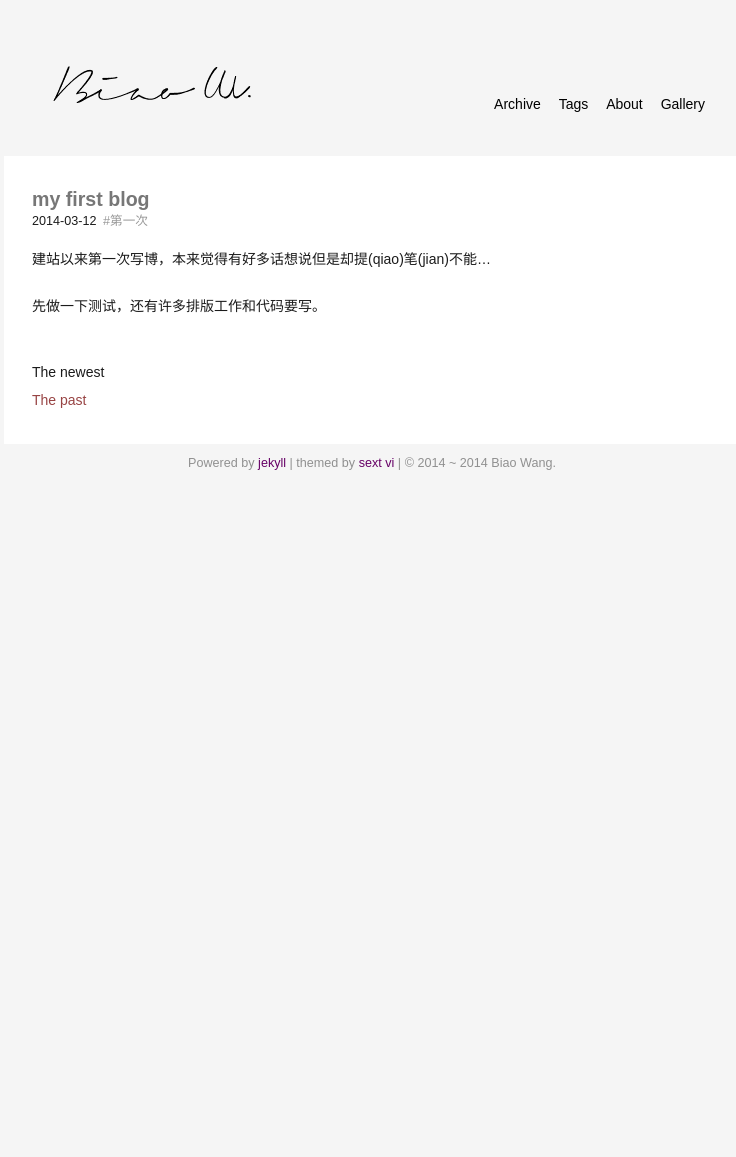
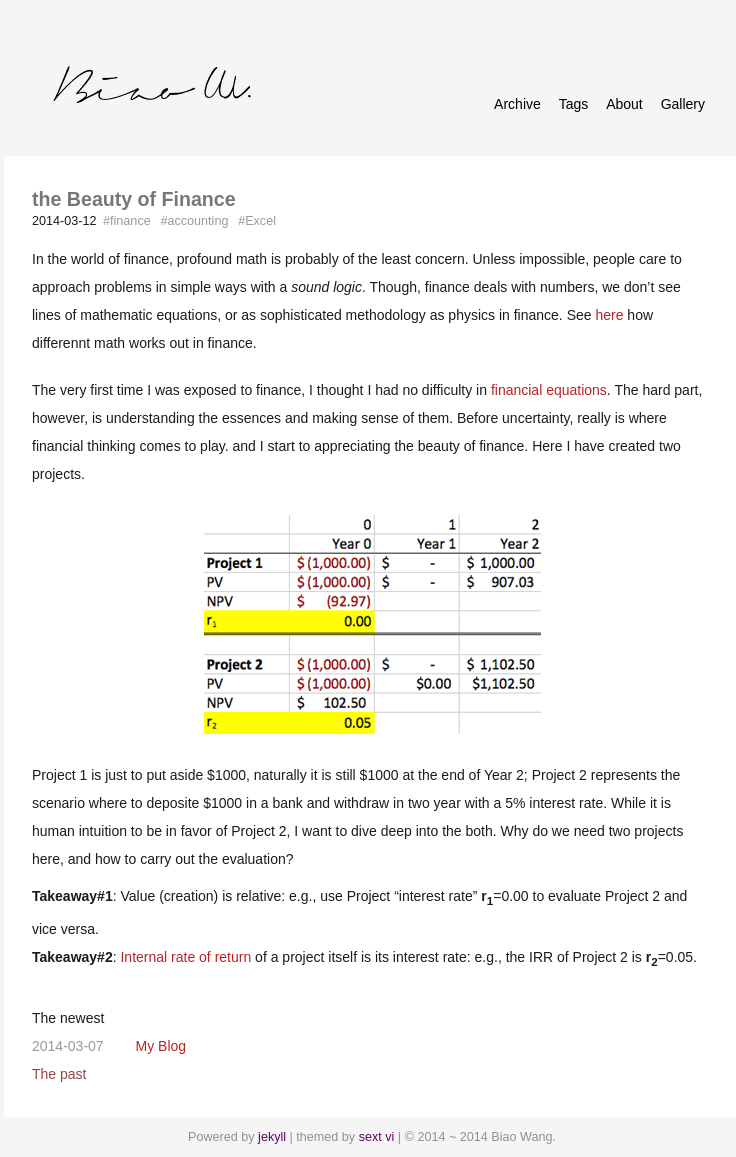
Before and after one commit to biaowww/biaowww.github.io, a Jekyll site: the page built from index.markdown, in a window 1280 px wide. Shown: the whole page, without its empty margins (268-1004 px from the left). Built offline with Jekyll 4.4.1, drawn with Linux system fonts in a browser that asks for light colours; some web fonts are replaced; Markdown is read by kramdown in place of the engine named in the settings; before the commit the page ends 900 px from its top, so only the background shows below that.

Commit message:
Add post and favicon

```diff
--- a/_config.yml
+++ b/_config.yml
@@ -15,4 +15,4 @@ navigations:
   - title: About
     href: /about.html
   - title: Gallery
-    href: "#"
+    href: http://biaowang.cn.com
--- a/_layouts/default.html
+++ b/_layouts/default.html
@@ -23,7 +23,7 @@
       <div id="main" role="main">
         <header>
           <div id="header">
-            <a href="/"><img src="../media/img/signature.png" alt="my signature"></a>
+            <a href="/"><img src="/media/img/signature.png" alt="my signature"></a>
             <!-- <h1><a title="{{ site.name }}" class="" href="/">{{ site.name }}</a></h1> -->
           </div>
           <nav>
--- /dev/null
+++ b/_posts/2014-03-12-finance-beauty.md
@@ -0,0 +1,20 @@
+---
+layout: post
+title: the Beauty of Finance
+tags:
+  - finance
+  - accounting
+  - Excel
+---
+
+In the world of finance, profound math is probably of the least concern. Unless impossible, people care to approach  problems in simple ways with a *sound logic*. Though, finance deals with numbers, we don't see lines of mathematic equations, or as sophisticated methodology as physics in finance. See [here](http://www.wallstreetoasis.com/blog/do-i-need-math-for-finance) how differennt math works out in finance.
+
+The very first time I was exposed to finance, I thought I had no difficulty in [financial equations](http://www.algebra.com/algebra/homework/Finance/FINANCIAL-FORMULAS-101.lesson). The hard part, however, is understanding the essences and making sense of them. Before uncertainty, really is where financial thinking comes to play.
+and I start to appreciating the beauty of finance. Here I have created two projects.
+
+![](/media/img/finance_beauty.jpg)
+
+Project 1 is just to put aside $1000, naturally it is still $1000 at the end of Year 2; Project 2 represents the scenario where to deposite $1000 in a bank and withdraw in two year with a 5% interest rate. While it is human intuition to be in favor of Project 2, I want to dive deep into the both. Why do we need two projects here, and how to carry out the evaluation?
+
+- __Takeaway#1__: Value (creation) is relative: e.g., use Project "interest rate" __r<sub>1</sub>__=0.00 to evaluate Project 2 and vice versa.
+- __Takeaway#2__: [Internal rate of return](http://en.wikipedia.org/wiki/Internal_rate_of_return) of a project itself is its interest rate: e.g., the IRR of Project 2 is __r<sub>2</sub>__=0.05.
--- a/_posts/2014-03-12-my-first-blog.md
+++ /dev/null
@@ -1,10 +0,0 @@
----
-layout: post
-title: "my first blog"
-tags:
-  - 第一次
----
-
-建站以来第一次写博，本来觉得有好多话想说但是却提(qiao)笔(jian)不能...
-
-先做一下测试，还有许多排版工作和代码要写。
--- a/about.markdown
+++ b/about.markdown
@@ -3,14 +3,13 @@ title: about
 layout: page
 ---
 
-My name is Biao Wang. I'm a data scientist in training. After years of exploring (and randomly digging), I arrived at the wonderland of data science. In order to develop my skills portfolio to pursu this career, I'm learning as if there were no speed limit. I am fascinated by technology and art, believing they are beauty that merely take on diffrent forms.
+My name is Biao Wang. I'm a data scientist in training. After years of exploring (and randomly digging), I arrived at the la la land of data science. In order to develop my skills portfolio to pursu this career, I'm learning as if there were no speed limit. I love business and technology, believing the best chance of my career resides in between.
 
-
-
-
+I currently live in the Silicon Valey, seeking for a data/operations analytics intern/job to translate big data into meaningful business insights and actionable business strategys. My skills set include statistical modeling, machine learning, databases (SQL, Hadoop), and cloud computing. I do programming and as well as support business thinking.
 
 
 Find me
 -  [GitHub](https://github.com/wvngbvao483): another heaven
 -  [Facebook](https://www.facebook.com/evilbiao): a good way to reach me out
 -  [Instagram](http://instagram.com/evilbiao): photos and story
+-  [@本杰大叔很周一](http://weibo.com/234140960)
```
Also changed, not shown: _posts/2014-03-07-data-science-in-my-eyes.md (added, +8 -0 lines), media/favicon.ico (added), media/img/finance_beauty.jpg (added).
